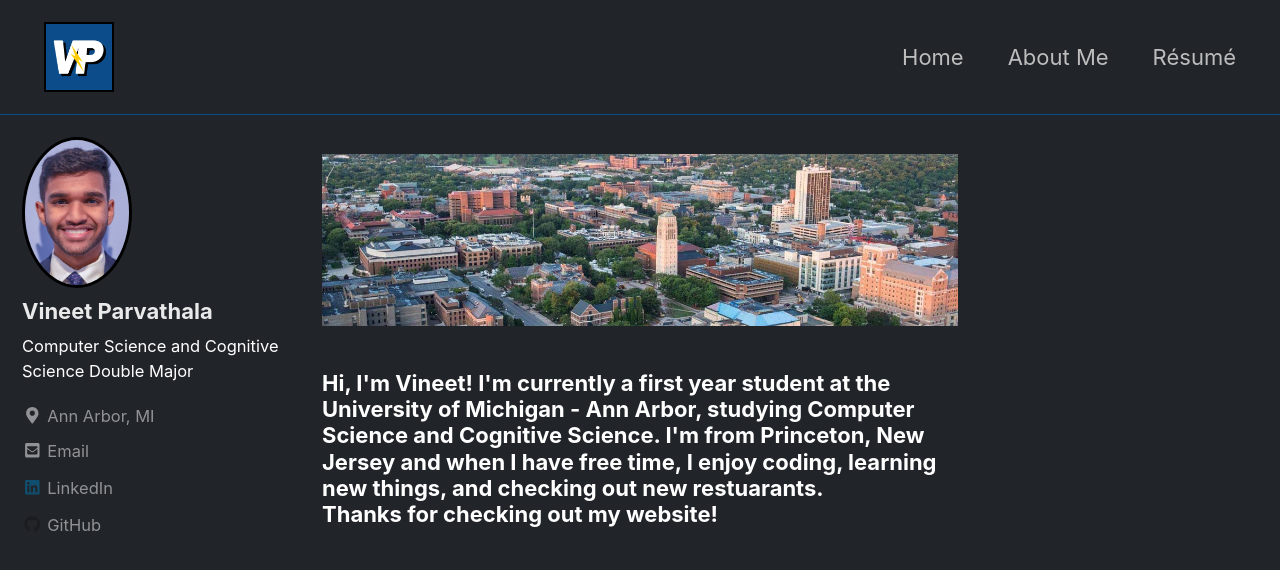
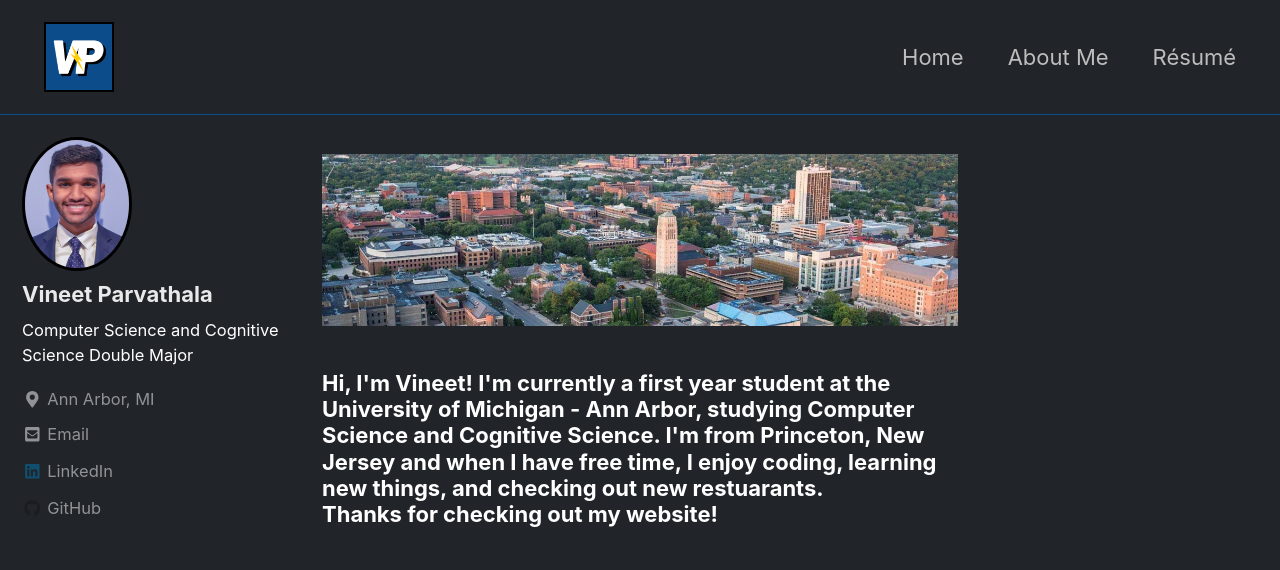
Before and after one commit to vparv/vparv.github.io, a Jekyll site: the page built from index.html, in a window 1280 px wide and 900 px high. Shown: the top 570 px of the window. Built offline with Jekyll 4.4.1, drawn with Linux system fonts in a browser that asks for light colours; cached includes are drawn as plain includes; nearby versions of some CDN libraries; library files that are not in the unit come from our copies; the list of posts is cut into pages by our own code.

Commit message:
updated profile pic

```diff
--- a/_config.yml
+++ b/_config.yml
@@ -105,7 +105,7 @@
 # Site Author
 author:
   name             : "Vineet Parvathala"
-  avatar           : "/images/newpro.JPEG" # path of avatar image, e.g. "/assets/images/bio-photo.jpg"
+  avatar           : "/images/updatedprofilepic.JPEG" # path of avatar image, e.g. "/assets/images/bio-photo.jpg"
   bio              : "Computer Science and Cognitive Science Double Major"
   location         : "Ann Arbor, MI"
   email            : "vparv@umich.edu"
```
Also changed, not shown: images/updatedprofilepic.JPEG (added).
